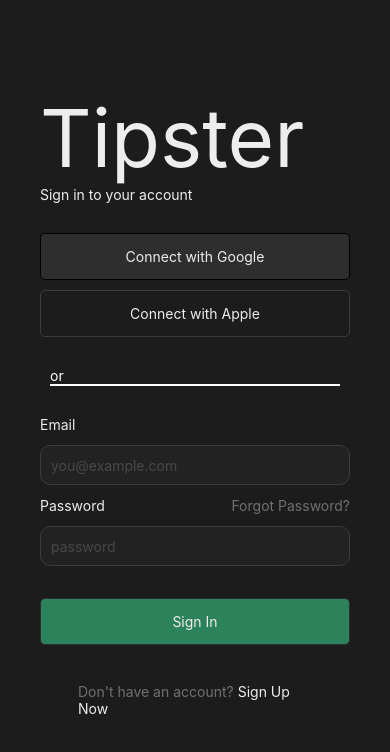
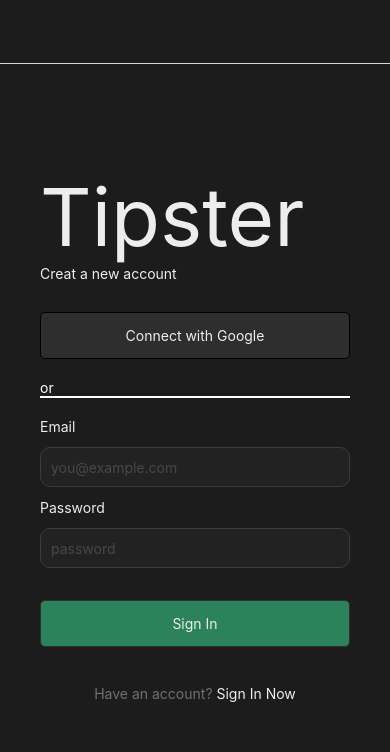
Before and after one commit to ryan-spencer1220/tip-out, a React Native app: screen /SignUp in a window 390 px wide. Shown: the top 752 px of the page. Built offline with nearby package versions, Linux system fonts and the light colour scheme.

Commit message:
navigate between login pages

```diff
--- a/App.js
+++ b/App.js
@@ -1,6 +1,38 @@
 import React from "react";
 import Login from "./src/screens/Login";
+import SignUp from "./src/screens/SignUp";
+import { NavigationContainer } from "@react-navigation/native";
+import { createNativeStackNavigator } from "@react-navigation/native-stack";
+
+const Stack = createNativeStackNavigator();
 
 export default function App() {
-  return <Login />;
+  return (
+    <NavigationContainer>
+      <Stack.Navigator initialRouteName="Login">
+        <Stack.Screen
+          name="Login"
+          component={Login}
+          options={{
+            headerLeft: null,
+            headerStyle: {
+              backgroundColor: "#1C1C1C",
+              color: "white",
+            },
+          }}
+        />
+        <Stack.Screen
+          name="SignUp"
+          component={SignUp}
+          options={{
+            headerBackVisible: false,
+            headerStyle: {
+              backgroundColor: "#1C1C1C",
+              color: "white",
+            },
+          }}
+        />
+      </Stack.Navigator>
+    </NavigationContainer>
+  );
 }
--- a/package.json
+++ b/package.json
@@ -17,6 +17,8 @@
     "react": "18.1.0",
     "react-native": "0.70.5",
     "react-native-paper": "^5.1.4",
+    "react-native-safe-area-context": "4.4.1",
+    "react-native-screens": "~3.18.0",
     "react-native-vector-icons": "^9.2.0"
   },
   "devDependencies": {
--- a/src/screens/Login.jsx
+++ b/src/screens/Login.jsx
@@ -8,7 +8,7 @@ import {
   TouchableOpacity,
 } from "react-native";
 
-const Login = () => {
+const Login = ({ navigation }) => {
   const [text, setText] = useState("");
   const [password, setPassword] = useState("");
 
@@ -61,7 +61,13 @@ const Login = () => {
         <View style={styles.forgotPassword}>
           <Text style={styles.textDark}>
             Don't have an account?
-            <Text style={styles.text}> Sign Up Now</Text>
+            <Text
+              style={styles.text}
+              onPress={() => navigation.navigate("SignUp")}
+            >
+              {" "}
+              Sign Up Now
+            </Text>
           </Text>
         </View>
       </View>
--- a/src/screens/SignUp.jsx
+++ b/src/screens/SignUp.jsx
@@ -2,17 +2,13 @@ import { useState } from "react";
 import React from "react";
 import {
   StyleSheet,
-  Button,
   View,
-  SafeAreaView,
   Text,
-  Alert,
   TextInput,
   TouchableOpacity,
-  TouchableHighlight,
 } from "react-native";
 
-const SignUp = () => {
+const SignUp = ({ navigation }) => {
   const [text, setText] = useState("");
   const [password, setPassword] = useState("");
 
@@ -20,15 +16,15 @@ const SignUp = () => {
     <View style={styles.content}>
       <View style={styles.card}>
         <Text style={styles.headline}>Tipster</Text>
-        <Text style={styles.textLeft}>Sign in to your account</Text>
+        <Text style={styles.textLeft}>Creat a new account</Text>
         <View style={styles.container}>
           <TouchableOpacity style={styles.solidButton} underlayColor="#fff">
             <Text style={styles.text}>Connect with Google</Text>
           </TouchableOpacity>
-          <TouchableOpacity style={styles.borderButton} underlayColor="#fff">
-            <Text style={styles.text}>Connect with Apple</Text>
-          </TouchableOpacity>
         </View>
+        <Text style={styles.line}>
+          <Text style={styles.or}>or</Text>
+        </Text>
         <View style={styles.container}>
           <Text style={styles.textLeft}>Email</Text>
           <TextInput
@@ -40,12 +36,7 @@ const SignUp = () => {
             placeholderTextColor="#484848"
             keyboardType="email-address"
           />
-          <View
-            style={{ flexDirection: "row", justifyContent: "space-between" }}
-          >
-            <Text style={styles.text}>Password</Text>
-            <Text style={styles.textDark}>Forgot Password?</Text>
-          </View>
+          <Text style={styles.textLeft}>Password</Text>
           <TextInput
             label="Password"
             onChangeText={(text) => setPassword(text)}
@@ -61,8 +52,14 @@ const SignUp = () => {
         </TouchableOpacity>
         <View style={styles.forgotPassword}>
           <Text style={styles.textDark}>
-            Don't have an account?
-            <Text style={styles.text}> Sign Up Now</Text>
+            Have an account?
+            <Text
+              style={styles.text}
+              onPress={() => navigation.navigate("Login")}
+            >
+              {" "}
+              Sign In Now
+            </Text>
           </Text>
         </View>
       </View>
@@ -93,10 +90,20 @@ const styles = StyleSheet.create({
   },
   textDark: {
     color: "#707070",
+    textAlign: "center",
   },
   headline: {
     fontSize: 80,
     color: "#EDEDED",
+  },
+  line: {
+    borderBottomColor: "white",
+    borderBottomWidth: 2,
+  },
+  or: {
+    color: "white",
+    paddingTop: 10,
+    textAlign: "center",
   },
   item: {
     height: 40,
```
Also changed, not shown: 3 other files (tests, documents, lock files or other folders).
